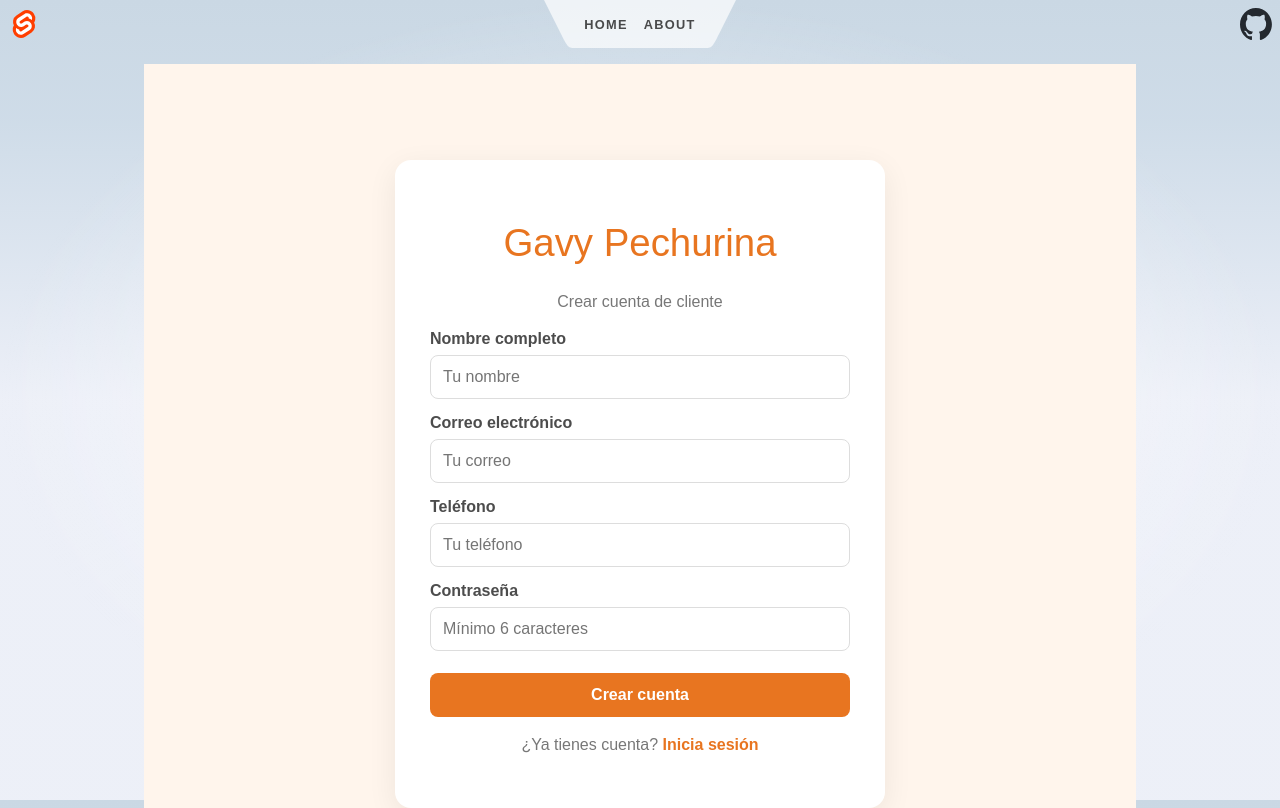
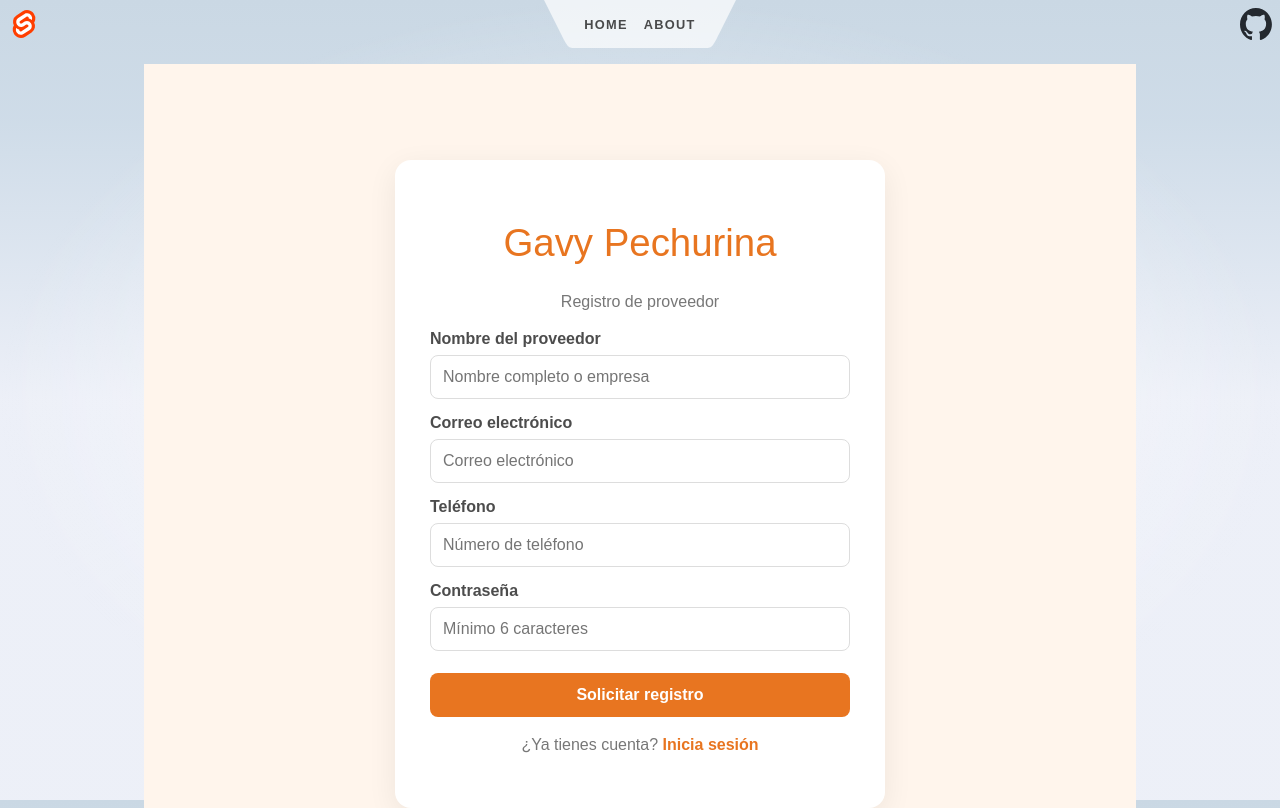
Before and after one commit to yesneudygarcia74-maker/gavy-pechurina-sistema-web, a SvelteKit app: page /extranet/registro in a window 1280 px wide. Shown: the top 808 px of the page. Built offline with nearby package versions, Linux system fonts and the light colour scheme.

Commit message:
Update +page.svelte

```diff
--- a/src/routes/extranet/registro/+page.svelte
+++ b/src/routes/extranet/registro/+page.svelte
@@ -25,13 +25,14 @@
 			const resultado = await respuesta.json();
 
 			if (!respuesta.ok) {
-				error = resultado.error || 'No se pudo crear la cuenta.';
+				error = resultado.error || 'No se pudo registrar el proveedor.';
 				return;
 			}
 
-			mensaje = resultado.mensaje || 'Cuenta creada correctamente.';
+			mensaje = resultado.mensaje || 'Solicitud enviada correctamente.';
+
 			if (resultado.correcto) {
-				setTimeout(() => goto('/extranet/login'), 1500);
+				setTimeout(() => goto('/extranet/login'), 2500);
 			}
 		} catch {
 			error = 'Error de conexión.';
@@ -42,34 +43,42 @@
 </script>
 
 <svelte:head>
-	<title>Registro de clientes | Gavy Pechurina</title>
+	<title>Registro de proveedores | Gavy Pechurina</title>
 </svelte:head>
 
 <div class="pagina">
 	<form onsubmit={(e) => { e.preventDefault(); registrar(); }}>
 		<h1>Gavy Pechurina</h1>
-		<p>Crear cuenta de cliente</p>
+		<p>Registro de proveedor</p>
 
-		<label>Nombre completo</label>
-		<input bind:value={nombre} required placeholder="Tu nombre" />
+		<label>Nombre del proveedor</label>
+		<input bind:value={nombre} required placeholder="Nombre completo o empresa" />
 
 		<label>Correo electrónico</label>
-		<input type="email" bind:value={email} required placeholder="Tu correo" />
+		<input type="email" bind:value={email} required placeholder="Correo electrónico" />
 
 		<label>Teléfono</label>
-		<input bind:value={telefono} required placeholder="Tu teléfono" />
+		<input bind:value={telefono} required placeholder="Número de teléfono" />
 
 		<label>Contraseña</label>
-		<input type="password" bind:value={password} required minlength="6" placeholder="Mínimo 6 caracteres" />
+		<input
+			type="password"
+			bind:value={password}
+			required
+			minlength="6"
+			placeholder="Mínimo 6 caracteres"
+		/>
 
 		{#if error}<p class="error">{error}</p>{/if}
 		{#if mensaje}<p class="mensaje">{mensaje}</p>{/if}
 
 		<button type="submit" disabled={cargando}>
-			{cargando ? 'Registrando...' : 'Crear cuenta'}
+			{cargando ? 'Registrando...' : 'Solicitar registro'}
 		</button>
 
-		<p class="enlace">¿Ya tienes cuenta? <a href="/extranet/login">Inicia sesión</a></p>
+		<p class="enlace">
+			¿Ya tienes cuenta? <a href="/extranet/login">Inicia sesión</a>
+		</p>
 	</form>
 </div>
 
@@ -91,8 +100,15 @@
 		box-shadow: 0 8px 30px #00000012;
 	}
 
-	h1 { color: #e87520; text-align: center; }
-	form > p { text-align: center; color: #777; }
+	h1 {
+		color: #e87520;
+		text-align: center;
+	}
+
+	form > p {
+		text-align: center;
+		color: #777;
+	}
 
 	label {
 		display: block;
@@ -121,7 +137,21 @@
 		cursor: pointer;
 	}
 
-	.error { color: #c62828; }
-	.mensaje { color: #238447; }
-	a { color: #e87520; font-weight: bold; }
+	button:disabled {
+		opacity: 0.6;
+		cursor: not-allowed;
+	}
+
+	.error {
+		color: #c62828;
+	}
+
+	.mensaje {
+		color: #238447;
+	}
+
+	a {
+		color: #e87520;
+		font-weight: bold;
+	}
 </style>
```
